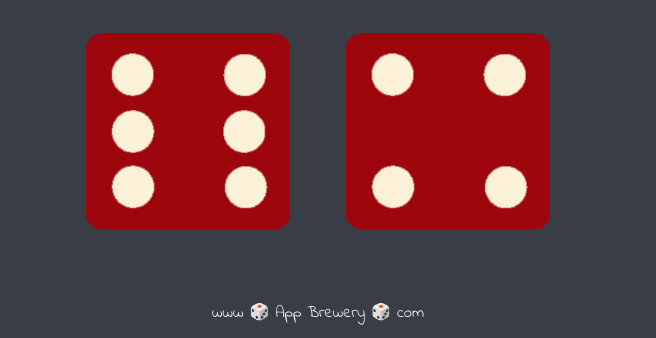
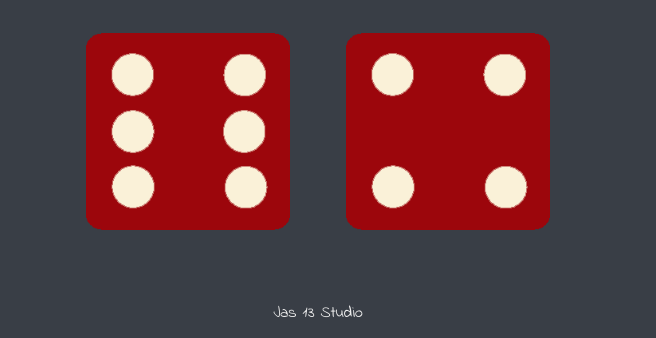
Before and after one commit to Jas9991/cv8, a plain HTML site: page index.html in a window 1280 px wide. Shown: the part 462-800 px from the top of the page, without its empty margins (322-978 px from the left). Drawn offline with Linux system fonts and the light colour scheme.

Commit message:
Update index.html

```diff
--- a/index.html
+++ b/index.html
@@ -29,6 +29,6 @@
   </body>
 
   <footer>
-    www 🎲 App Brewery 🎲 com
+    Jas 13 Studio
   </footer>
 </html>
```
